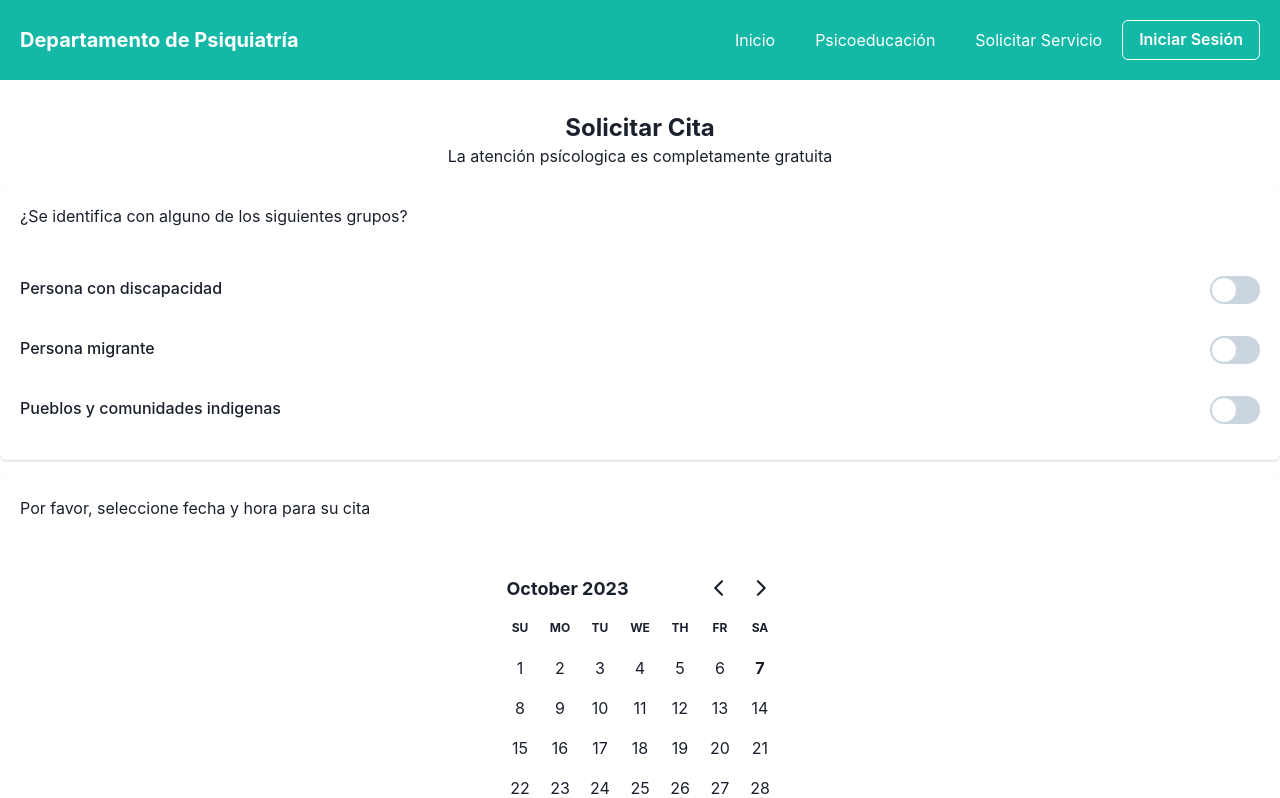
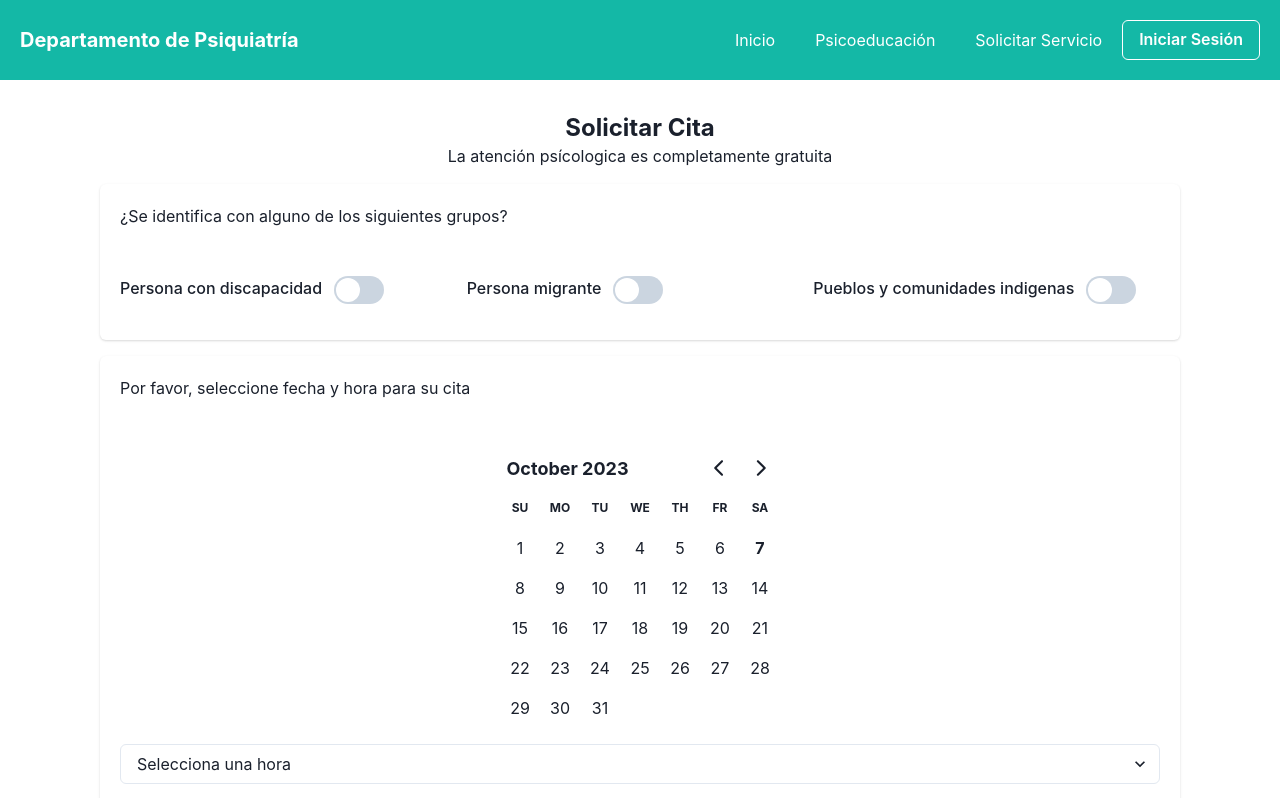
Before and after one commit to AxelHuerta/proyectoDeTSIS-frontend, a React (Vite) app: page /services in a window 1280 px wide. Shown: the top 798 px of the page. Built offline with nearby package versions, Linux system fonts and the light colour scheme.

Commit message:
update services page

```diff
--- /dev/null
+++ b/src/components/InputSwitch.tsx
@@ -0,0 +1,24 @@
+import { FormLabel, Switch } from "@chakra-ui/react";
+
+type Props = {
+  name: string;
+  text: string;
+  onChange: (e: React.ChangeEvent<HTMLInputElement>) => void;
+};
+
+export default function InputSwitch(props: Props) {
+  return (
+    <div className="flex justify-between md:justify-normal w-full my-4">
+      <FormLabel htmlFor={props.name} mb="0">
+        {props.text}
+      </FormLabel>
+      <Switch
+        id={props.name}
+        size="lg"
+        colorScheme="teal"
+        name={props.name}
+        onChange={props.onChange}
+      />
+    </div>
+  );
+}
--- a/src/routes/Services.tsx
+++ b/src/routes/Services.tsx
@@ -13,6 +13,7 @@ import { useState, ChangeEvent } from "react";
 import { format } from "date-fns";
 import { DayPicker } from "react-day-picker";
 import "react-day-picker/dist/style.css";
+import InputSwitch from "../components/InputSwitch";
 
 export default function Services() {
   const [selected, setSelected] = useState<Date>();
@@ -73,52 +74,36 @@ export default function Services() {
         <span>La atención psícologica es completamente gratuita</span>
       </div>
       {/* form */}
+      <div className="max-w-[1080px] mx-auto">
         <Card className="my-4">
           <CardBody>
             <Text>¿Se identifica con alguno de los siguientes grupos?</Text>
-          <FormControl alignItems="center" className="mt-8 flex flex-col">
+            <FormControl
+              alignItems="center"
+              className="mt-8 grid md:grid-cols-2 lg:grid-cols-3"
+            >
               {/* discapacidad */}
-            <div className="flex justify-between w-full my-4">
-              <FormLabel htmlFor="discapacidad" mb="0">
-                Persona con discapacidad
-              </FormLabel>
-              <Switch
-                id="discapacidad"
-                size="lg"
-                colorScheme="teal"
+              <InputSwitch
                 name="discapacidad"
+                text="Persona con discapacidad"
                 onChange={handleSwitchChange}
               />
-            </div>
               {/* migrante */}
-            <div className="flex justify-between w-full my-4">
-              <FormLabel htmlFor="migrante" mb="0">
-                Persona migrante
-              </FormLabel>
-              <Switch
-                id="migrante"
-                size="lg"
-                colorScheme="teal"
+              <InputSwitch
                 name="migrante"
+                text="Persona migrante"
                 onChange={handleSwitchChange}
               />
-            </div>
               {/* pueblos indigenas */}
-            <div className="flex justify-between w-full my-4">
-              <FormLabel htmlFor="pueblosIndigenas" mb="0">
-                Pueblos y comunidades indigenas
-              </FormLabel>
-              <Switch
-                id="pueblosIndigenas"
-                size="lg"
-                colorScheme="teal"
+              <InputSwitch
                 name="pueblosIndigenas"
+                text="Pueblos y comunidades indigenas"
                 onChange={handleSwitchChange}
               />
-            </div>
             </FormControl>
           </CardBody>
         </Card>
+
         {/* date and time form */}
         <Card className="my-4">
           <CardBody>
@@ -152,8 +137,8 @@ export default function Services() {
         <Card className="my-4">
           <CardBody>
             <Text>
-            Para poderte brindar la orientación solicitada, es necesario activar
-            las siguientes casillas
+              Para poderte brindar la orientación solicitada, es necesario
+              activar las siguientes casillas
             </Text>
             <FormControl alignItems="center" className="mt-8 flex flex-col">
               <div className="flex justify-between items-center w-full my-4">
@@ -190,6 +175,7 @@ export default function Services() {
             Registar solicitud
           </Button>
         </div>
+      </div>
     </>
   );
 }
```
Lines whose indentation alone changed are shown as unchanged.
